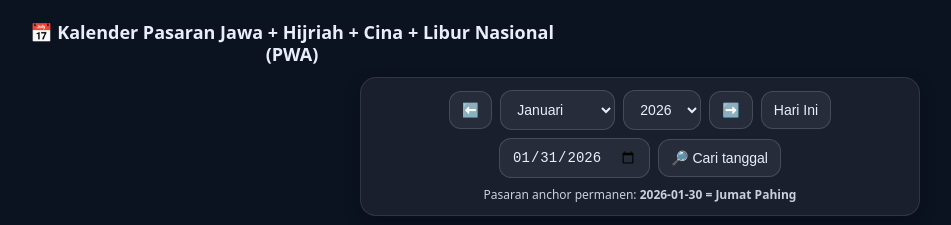
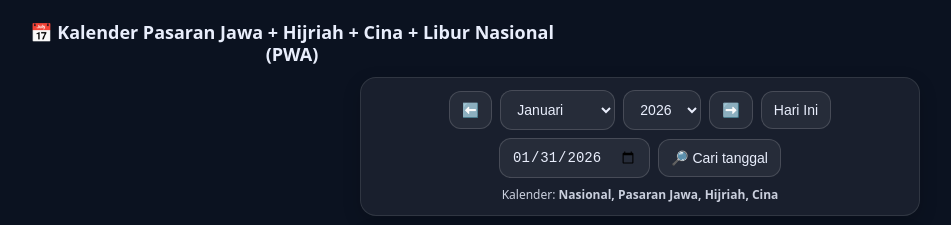
Before and after one commit to yantogoutama9-bit/kalender-pwa, a plain HTML site: page index.html in a window 1280 px wide. Shown: the top 225 px of the page, without its empty margins (0-951 px from the left). Drawn offline with Linux system fonts and the light colour scheme.

Commit message:
Modify calendar title and description in index.html
Updated calendar title and description in HTML.

```diff
--- a/index.html
+++ b/index.html
@@ -182,7 +182,7 @@
     </div>
 
     <div class="mutedText" style="text-align:center;">
-      Pasaran anchor permanen: <b>2026-01-30 = Jumat Pahing</b>
+      Kalender: <b>Nasional, Pasaran Jawa, Hijriah, Cina</b>
     </div>
   </div>
 
@@ -204,4 +204,5 @@
 
   <script src="app.js"></script>
 </body>
+
 </html>
```
